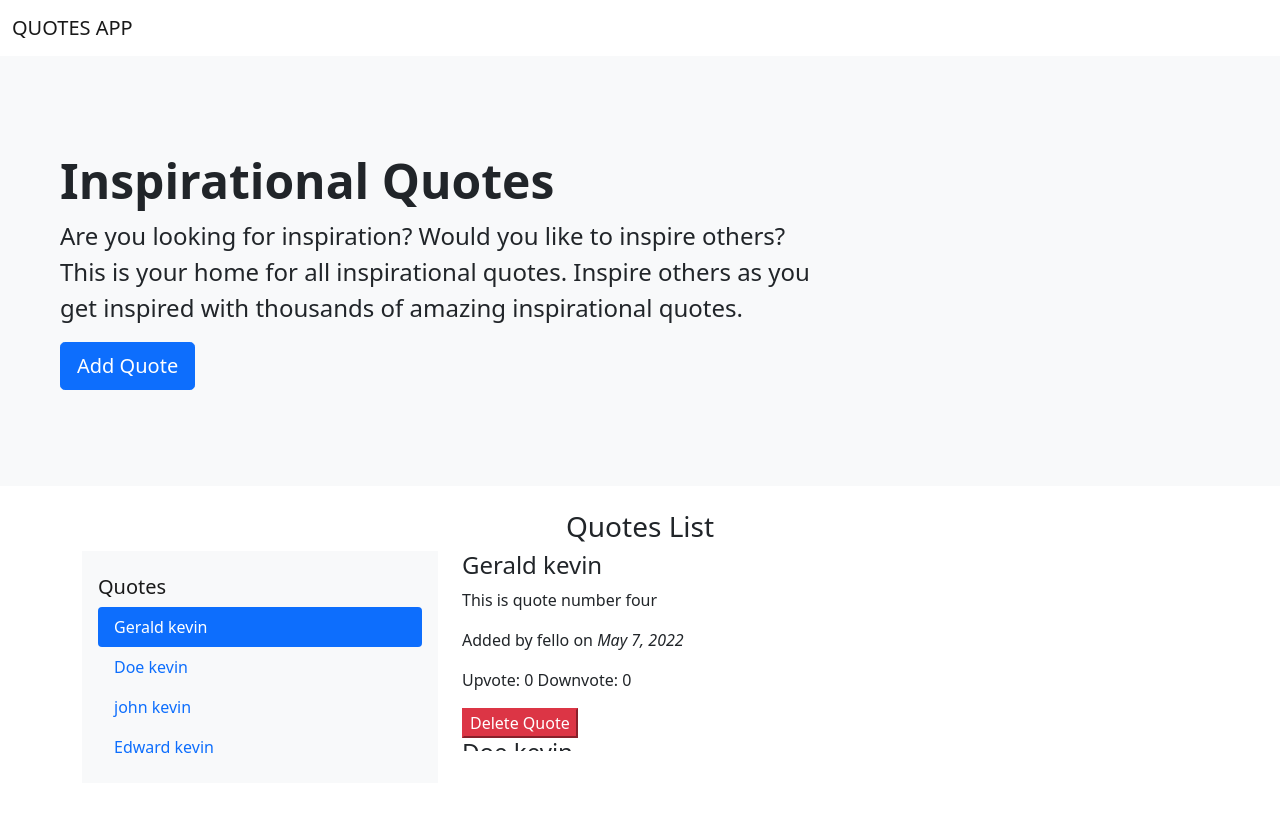
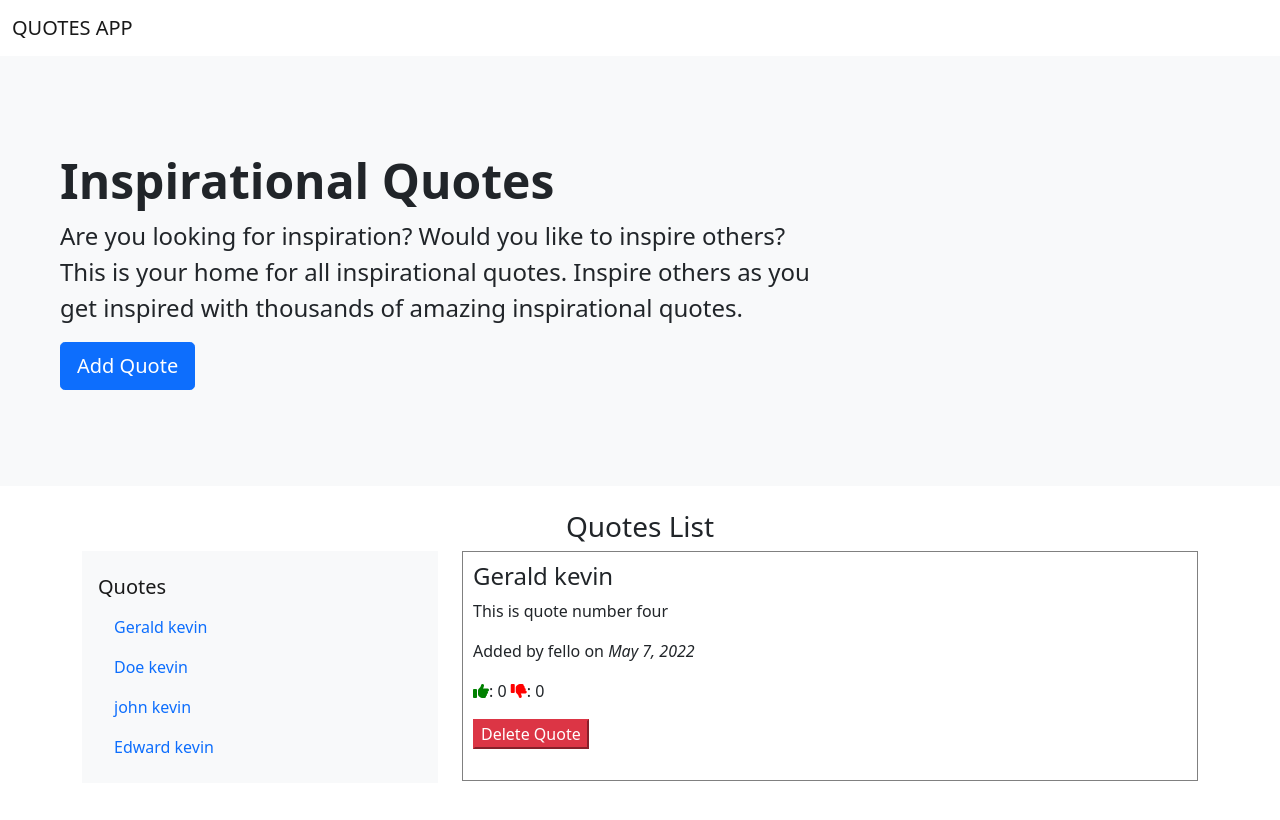
Before and after one commit to samuelodhiambo/QuotesApp, an Angular app: page / in a window 1280 px wide. Shown: the top 820 px of the page. Built offline with nearby package versions, Linux system fonts and the light colour scheme.

Commit message:
It will optimize display for quotes list and rating

```diff
--- a/src/app/banner/banner.component.ts
+++ b/src/app/banner/banner.component.ts
@@ -1,4 +1,5 @@
 import { Component, OnInit } from '@angular/core';
+import { NgForm } from '@angular/forms';
 
 @Component({
   selector: 'app-banner',
@@ -6,6 +7,9 @@ import { Component, OnInit } from '@angular/core';
   styleUrls: ['./banner.component.css']
 })
 export class BannerComponent implements OnInit {
+  reset(myform: NgForm){
+    myform.reset()
+  }
 
   constructor() { }
 
--- a/src/app/quotes-list/quotes-list.component.html
+++ b/src/app/quotes-list/quotes-list.component.html
@@ -1,4 +1,4 @@
-<div class="container">
+<div class="container mb-5">
     <h3 class="text-center">{{ title }}</h3>
     <div class="row">
       <div class="col-md-4">
@@ -17,7 +17,8 @@
             <p>{{ quote.quote }}</p>
             <p>Added by {{ quote.user }} on <em>{{quote.dateAdded | date}}</em></p>
             <app-rating [quote]="quote" ></app-rating>
-            <button (click)="deleteBtn(true, i)" class="btn-danger">Delete Quote</button>
+            <button (click)="deleteBtn(true, i)" class="btn-danger mb-3">Delete Quote</button>
+            <hr>
           </span>
 
         </div>
--- a/src/app/rating/rating.component.css
+++ b/src/app/rating/rating.component.css
@@ -0,0 +1,9 @@
+span .fa-thumbs-up {
+    cursor: pointer;
+    color: green;
+}
+
+span .fa-thumbs-down {
+    cursor: pointer;
+    color: red;
+}
--- a/src/app/rating/rating.component.html
+++ b/src/app/rating/rating.component.html
@@ -1,2 +1,2 @@
 
-            <p><span (click)="upVote()">Upvote: {{ quote.upvote }} </span>  <span (click)="downVote()">Downvote: {{ quote.downvote }}</span></p>
+            <p><span (click)="upVote()"><i class="fa-solid fa-thumbs-up"></i>: {{ quote.upvote }} </span>  <span (click)="downVote()"><i class="fa-solid fa-thumbs-down"></i>: {{ quote.downvote }}</span></p>
--- a/src/assets/css/styles.css
+++ b/src/assets/css/styles.css
@@ -1,5 +1,7 @@
 .scroll {
   position: relative;
-  height: 200px;
+  height: 230px;
   overflow: auto;
+  border: 1px solid gray;
+  padding: 10px;
 }
--- a/src/index.html
+++ b/src/index.html
@@ -9,6 +9,7 @@
     <title>Quotes App</title>
     <link rel="stylesheet" href="assets/bootstrap/css/bootstrap.min.css">
     <link rel="stylesheet" href="assets/css/styles.css">
+    <link rel="stylesheet" href="https://cdnjs.cloudflare.com/ajax/libs/font-awesome/6.1.1/css/all.min.css" integrity="sha512-KfkfwYDsLkIlwQp6LFnl8zNdLGxu9YAA1QvwINks4PhcElQSvqcyVLLD9aMhXd13uQjoXtEKNosOWaZqXgel0g==" crossorigin="anonymous" referrerpolicy="no-referrer" />
 </head>
 
 <body>
```
